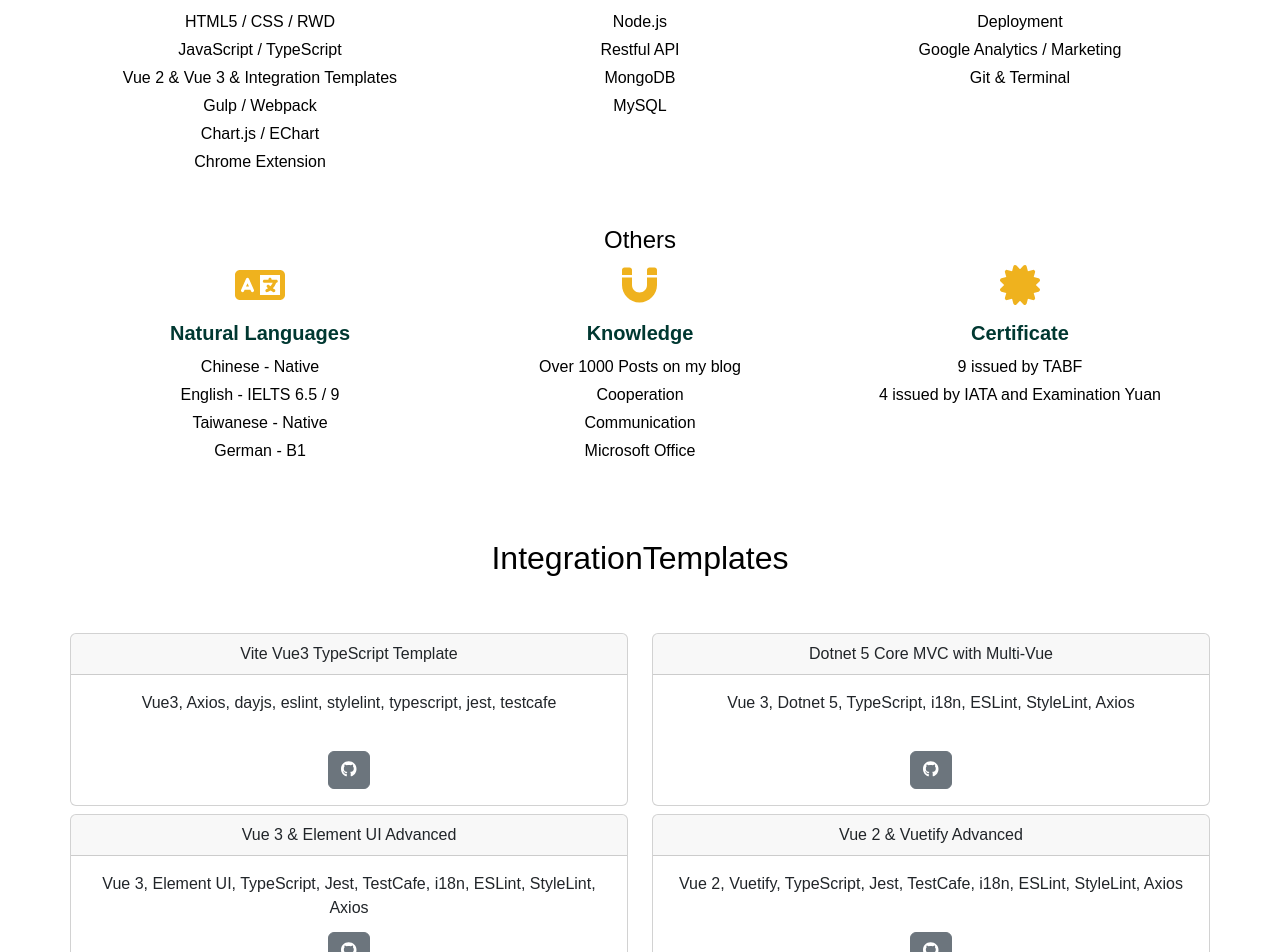
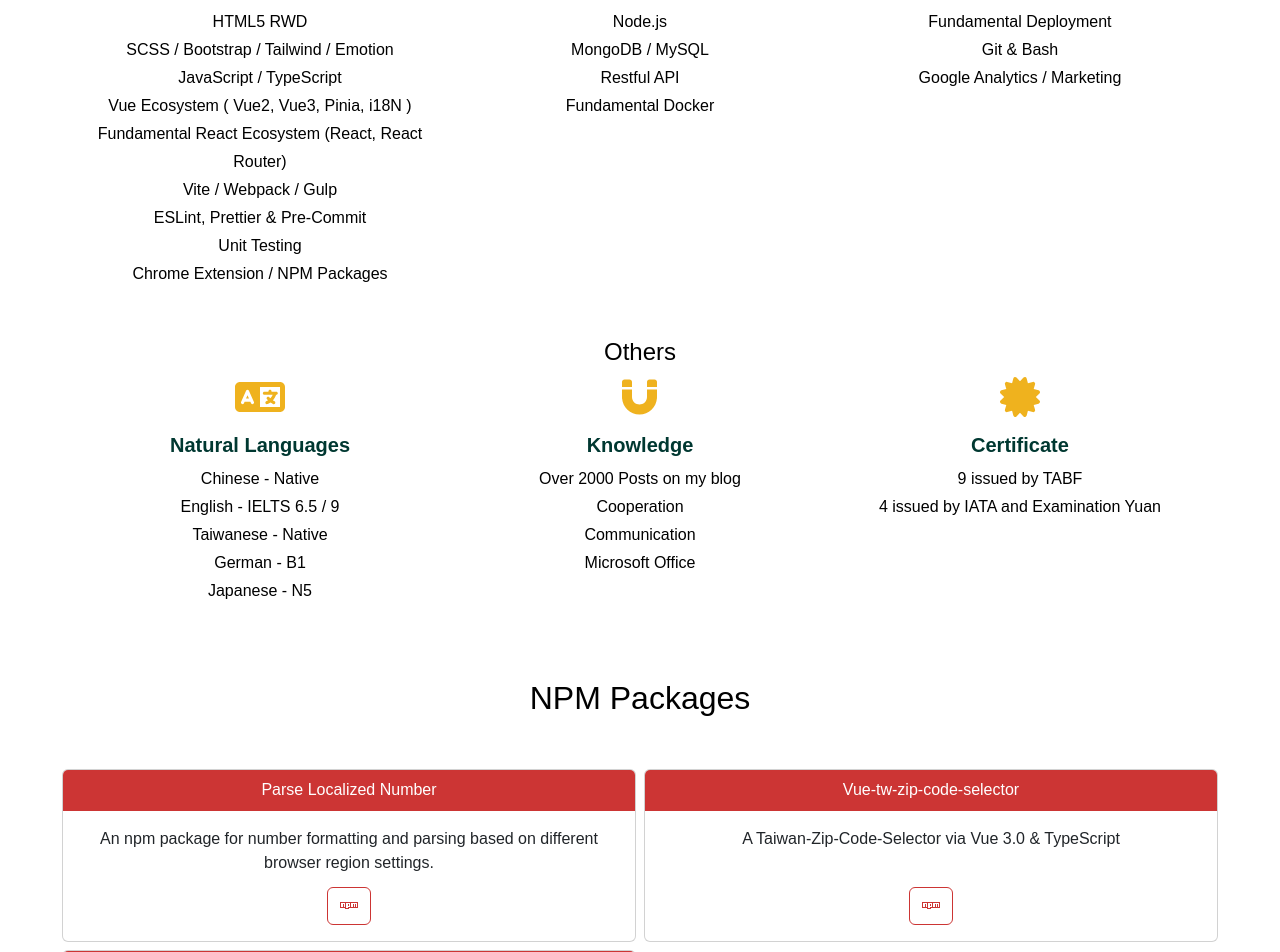
Before and after one commit to andy922200/CV-Resume, a Vue app: page / in a window 1280 px wide. Shown: the part 1380-2332 px from the top of the page. Built offline with nearby package versions, Linux system fonts and the light colour scheme.

Commit message:
feat: add 'Package' area & update content

```diff
--- a/src/components/IntegrationTemplates.vue
+++ b/src/components/IntegrationTemplates.vue
@@ -1,8 +1,8 @@
 <template>
   <div class="row">
     <h3 class="mx-0 my-5 text-size-[1.625rem] sm:text-size-[2rem] w-full">IntegrationTemplates</h3>
-    <div v-for="item in templates" :key="item.name" class="col-md-6">
-      <div class="card md:mt-2">
+    <div v-for="item in displayTemplates" :key="item.name" class="p-1 col-md-6">
+      <div class="card">
         <div class="card-header">
           {{ item.header }}
         </div>
@@ -22,11 +22,27 @@
 </template>
 
 <script setup lang="ts">
+import { computed } from 'vue'
+
 defineOptions({
   name: 'IntegrationTemplates',
 })
 
-const templates = [
+interface Template {
+  name: string
+  header: string
+  description: string
+  link: string
+  hide?: boolean
+}
+
+const templates: Template[] = [
+  {
+    name: 'vite-react-typescript-tailwindcss',
+    header: 'Vite React TypeScript Template',
+    description: 'React18, TypeScript, TailwindCSS, ESLint and Stylelint',
+    link: 'https://github.com/andy922200/vite-react-typescript-tailwindcss',
+  },
   {
     name: 'vite-vue3-ts-template',
     header: 'Vite Vue3 TypeScript Template',
@@ -40,10 +56,18 @@
     link: 'https://github.com/andy922200/dotnet-mvc-multi-vue-template',
   },
   {
+    name: 'nuxt3-typescript-template',
+    header: 'Nuxt3 TypeScript Template',
+    description: 'Nuxt3 + TypeScript + ESlint + Stylelint Template',
+    link: 'https://github.com/andy922200/nuxt3-typescript-template',
+    hide: true,
+  },
+  {
     name: 'Vue3andElementUIAdvanced',
     header: 'Vue 3 & Element UI Advanced',
     description: 'Vue 3, Element UI, TypeScript, Jest, TestCafe, i18n, ESLint, StyleLint, Axios',
     link: 'https://github.com/andy922200/vue3-typescript-jest-elementUI-testcafe',
+    hide: true,
   },
   {
     name: 'Vue2andVuetifyAdvanced',
@@ -56,6 +80,9 @@
     header: 'Gulp 4 With Babel 7',
     description: 'Gulp 4 Automation Tool with Babel.js',
     link: 'https://github.com/andy922200/gulp4_script_with_babel7',
+    hide: true,
   },
 ]
+
+const displayTemplates = computed(() => templates.filter((item) => !item.hide))
 </script>
--- /dev/null
+++ b/src/components/Package.vue
@@ -0,0 +1,55 @@
+<template>
+  <div class="row">
+    <h3 class="mx-0 my-5 text-size-[1.625rem] sm:text-size-[2rem] w-full">NPM Packages</h3>
+
+    <div v-for="item in displayPackages" :key="item.title" class="p-1 col-md-6">
+      <div class="card">
+        <div class="card-header bg-#CC3534 border-#CC3534 text-white">
+          {{ item.title }}
+        </div>
+        <div class="card-body">
+          <div class="h-[60px]">
+            {{ item.description }}
+          </div>
+
+          <a :href="item.link" target="_blank" class="btn border-#CC3534 text-#CC3534">
+            <font-awesome-icon :icon="['fab', 'npm']" class="card-footer__icon" />
+          </a>
+        </div>
+      </div>
+    </div>
+  </div>
+</template>
+
+<script setup lang="ts">
+defineOptions({
+  name: 'Package',
+})
+
+interface Package {
+  title: string
+  description: string
+  link: string
+  hide?: boolean
+}
+
+const displayPackages: Package[] = [
+  {
+    title: 'Parse Localized Number',
+    description:
+      'An npm package for number formatting and parsing based on different browser region settings.',
+    link: 'https://www.npmjs.com/package/parse-localized-number',
+  },
+  {
+    title: 'Vue-tw-zip-code-selector',
+    description: 'A Taiwan-Zip-Code-Selector via Vue 3.0 & TypeScript',
+    link: 'https://www.npmjs.com/package/@andy922200/vue-tw-zip-code-selector',
+  },
+  {
+    title: 'Vue Multi Select',
+    description:
+      '以 Vue 2 和 TypeScript 為基底的簡易選擇器 A Vue-Multi-Select via Vue 2.0 & TypeScript',
+    link: 'https://www.npmjs.com/package/@andy922200/vue-multi-select',
+  },
+]
+</script>
--- a/src/components/Portfolio.vue
+++ b/src/components/Portfolio.vue
@@ -14,7 +14,7 @@
           :navigation-enabled="windowWidth >= 576 ? true : false"
           class="m-4"
         >
-          <Slide v-for="(project, index) in projects" :key="index">
+          <Slide v-for="(project, index) in displayProjects" :key="index">
             <div class="card w-full mt-0 mr-[0.625rem] mb-[0.625rem] ml-0 bg-white overflow-hidden">
               <img
                 :src="`${project.thumb_img}`"
@@ -89,9 +89,20 @@
   name: 'Portfolio',
 })
 
+interface Project {
+  title: string
+  listItems: string[]
+  finished_time: string
+  isFinished: boolean
+  thumb_img: string
+  web_url: string
+  github_url: string | null
+  hide?: boolean
+}
+
 const { app } = useStore()
 const windowWidth = computed(() => app.windowWidth)
-const projects = [
+const projects: Project[] = [
   {
     title: 'Taiwan Motel Search',
     listItems: ['Vue 3', 'TypeScript', 'OpenLayers', 'Prime Vue'],
@@ -123,7 +134,7 @@
     title: 'Front-End Dev Skills',
     listItems: ['Layout', 'Template', 'Mockup'],
     finished_time: '2020-08-31',
-    isFinished: false,
+    isFinished: true,
     thumb_img: images.websiteMockup,
     web_url: 'https://andy922200.github.io/website-template-mockup/',
     github_url: 'https://github.com/andy922200/website-template-mockup',
@@ -136,6 +147,7 @@
     thumb_img: images.cocktailsCollections,
     web_url: 'https://cocktails-collections-sml.herokuapp.com/#/',
     github_url: 'https://github.com/andy922200/Cocktails-Collections',
+    hide: true,
   },
   {
     title: 'Experience Editor',
@@ -145,6 +157,7 @@
     thumb_img: images.personalExperienceEditor,
     web_url: 'https://personal-experience-editor.herokuapp.com/',
     github_url: 'https://github.com/andy922200/personal-experience-editor',
+    hide: true,
   },
   {
     title: 'TW Visa Requirement',
@@ -154,6 +167,7 @@
     thumb_img: images.twVisaPassport,
     web_url: 'https://visa-requirement-tw.herokuapp.com/#/',
     github_url: 'https://github.com/andy922200/visa-requirements-for-tw-citizens',
+    hide: true,
   },
   {
     title: 'Real-time Chatroom',
@@ -172,6 +186,7 @@
     thumb_img: images.movieTrailerSearch,
     web_url: 'https://tmdb-movie-database.herokuapp.com/#/',
     github_url: 'https://github.com/andy922200/Movie-Database-from-TMDB',
+    hide: true,
   },
   {
     title: 'Rank Search',
@@ -218,8 +233,10 @@
     thumb_img: images.industry4gen,
     web_url: 'https://tinyurl.com/y6kyxfn8',
     github_url: null,
+    hide: true,
   },
 ]
+const displayProjects = computed(() => projects.filter((project) => !project.hide))
 </script>
 
 <style lang="scss" scoped>
--- a/src/components/WhatIOffer.vue
+++ b/src/components/WhatIOffer.vue
@@ -46,23 +46,26 @@
         name: 'Front-End',
         iconProp: 'file-code',
         items: [
-          'HTML5 / CSS / RWD',
+          'HTML5 RWD',
+          'SCSS / Bootstrap / Tailwind / Emotion',
           'JavaScript / TypeScript',
-          'Vue 2 & Vue 3 & Integration Templates',
-          'Gulp / Webpack',
-          'Chart.js / EChart',
-          'Chrome Extension',
+          'Vue Ecosystem ( Vue2, Vue3, Pinia, i18N )',
+          'Fundamental React Ecosystem (React, React Router)',
+          'Vite / Webpack / Gulp',
+          'ESLint, Prettier & Pre-Commit',
+          'Unit Testing',
+          'Chrome Extension / NPM Packages',
         ],
       },
       {
         name: 'Back-End',
         iconProp: 'server',
-        items: ['Node.js', 'Restful API', 'MongoDB', 'MySQL'],
+        items: ['Node.js', 'MongoDB / MySQL', 'Restful API', 'Fundamental Docker'],
       },
       {
         name: 'Skills',
         iconProp: 'tasks',
-        items: ['Deployment', 'Google Analytics / Marketing', 'Git & Terminal'],
+        items: ['Fundamental Deployment', 'Git & Bash', 'Google Analytics / Marketing'],
       },
     ],
   },
@@ -72,12 +75,18 @@
       {
         name: 'Natural Languages',
         iconProp: 'language',
-        items: ['Chinese - Native', 'English - IELTS 6.5 / 9', 'Taiwanese - Native', 'German - B1'],
+        items: [
+          'Chinese - Native',
+          'English - IELTS 6.5 / 9',
+          'Taiwanese - Native',
+          'German - B1',
+          'Japanese - N5',
+        ],
       },
       {
         name: 'Knowledge',
         iconProp: 'magnet',
-        items: ['Over 1000 Posts on my blog', 'Cooperation', 'Communication', 'Microsoft Office'],
+        items: ['Over 2000 Posts on my blog', 'Cooperation', 'Communication', 'Microsoft Office'],
       },
       {
         name: 'Certificate',
--- a/src/plugins/fortawesome.ts
+++ b/src/plugins/fortawesome.ts
@@ -5,6 +5,7 @@
   faGithub,
   faWordpressSimple,
   faLinkedinIn,
+  faNpm,
 } from '@fortawesome/free-brands-svg-icons'
 import {
   faInbox,
@@ -26,6 +27,7 @@
   faFacebook,
   faInstagram,
   faGithub,
+  faNpm,
   faWordpressSimple,
   faLinkedinIn,
   faInbox,
--- a/src/views/Index.vue
+++ b/src/views/Index.vue
@@ -49,6 +49,7 @@
         <div class="col-12">
           <About />
           <WhatIOffer />
+          <Package />
           <IntegrationTemplates />
           <Portfolio />
         </div>
@@ -64,6 +65,7 @@
 import About from './../components/About.vue'
 import WhatIOffer from './../components/WhatIOffer.vue'
 import IntegrationTemplates from './../components/IntegrationTemplates.vue'
+import Package from '@/components/Package.vue'
 import Portfolio from './../components/Portfolio.vue'
 import FooterArea from './../components/FooterArea.vue'
 
```
